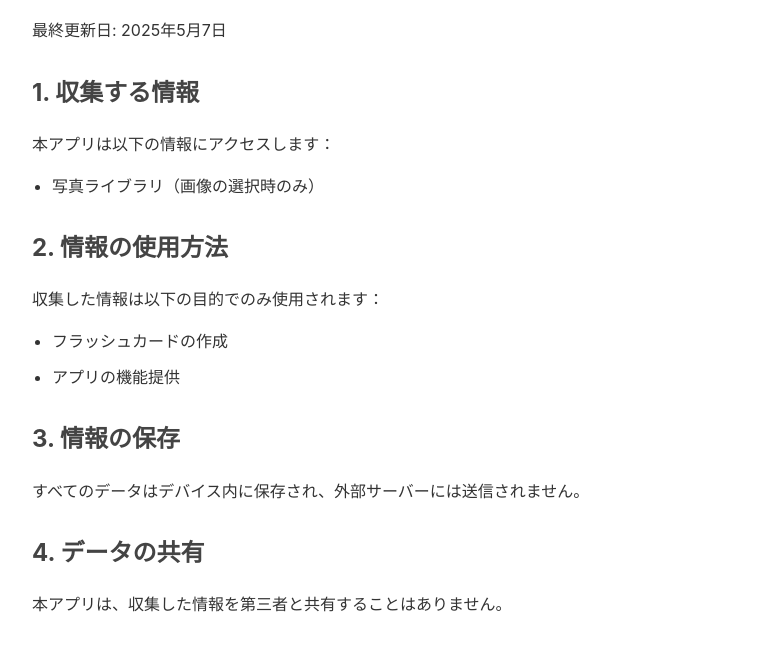
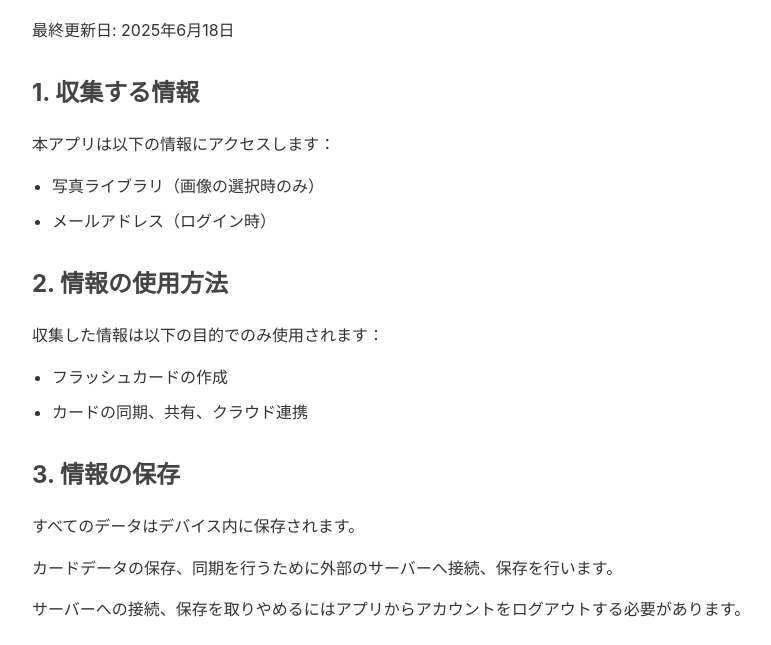
Before and after one commit to winmac924/flashnote-privacy, a plain HTML site: page index.html in a window 1280 px wide. Shown: the part 108-753 px from the top of the page, without its empty margins (208-979 px from the left). Drawn offline with Linux system fonts and the light colour scheme.

Commit message:
index.html を更新

```diff
--- a/index.html
+++ b/index.html
@@ -31,23 +31,26 @@
 </head>
 <body>
     <h1>プライバシーポリシー</h1>
-    <p>最終更新日: 2025年5月7日</p>
+    <p>最終更新日: 2025年6月18日</p>
 
     <h2>1. 収集する情報</h2>
     <p>本アプリは以下の情報にアクセスします：</p>
     <ul>
         <li>写真ライブラリ（画像の選択時のみ）</li>
+        <li>メールアドレス（ログイン時）</li>
     </ul>
 
     <h2>2. 情報の使用方法</h2>
     <p>収集した情報は以下の目的でのみ使用されます：</p>
     <ul>
         <li>フラッシュカードの作成</li>
-        <li>アプリの機能提供</li>
+        <li>カードの同期、共有、クラウド連携</li>
     </ul>
 
     <h2>3. 情報の保存</h2>
-    <p>すべてのデータはデバイス内に保存され、外部サーバーには送信されません。</p>
+    <p> すべてのデータはデバイス内に保存されます。</p>
+    <p> カードデータの保存、同期を行うために外部のサーバーへ接続、保存を行います。</p>
+    <p>サーバーへの接続、保存を取りやめるにはアプリからアカウントをログアウトする必要があります。</p>
 
     <h2>4. データの共有</h2>
     <p>本アプリは、収集した情報を第三者と共有することはありません。</p>
```
